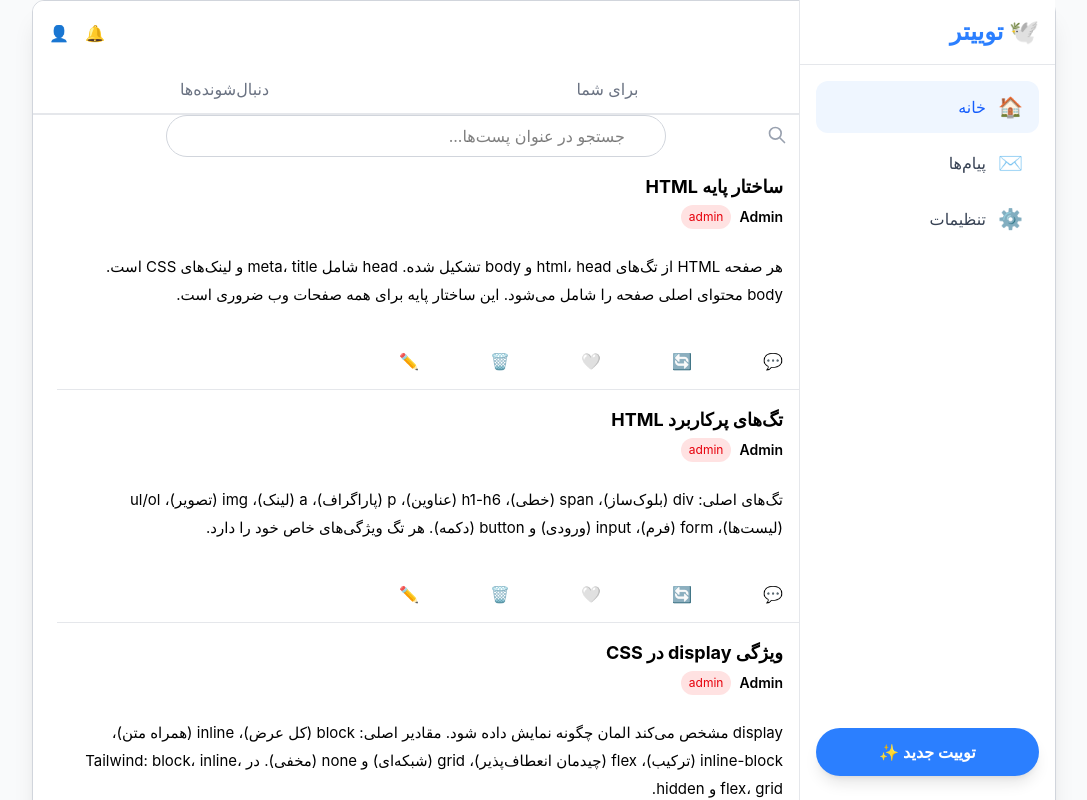
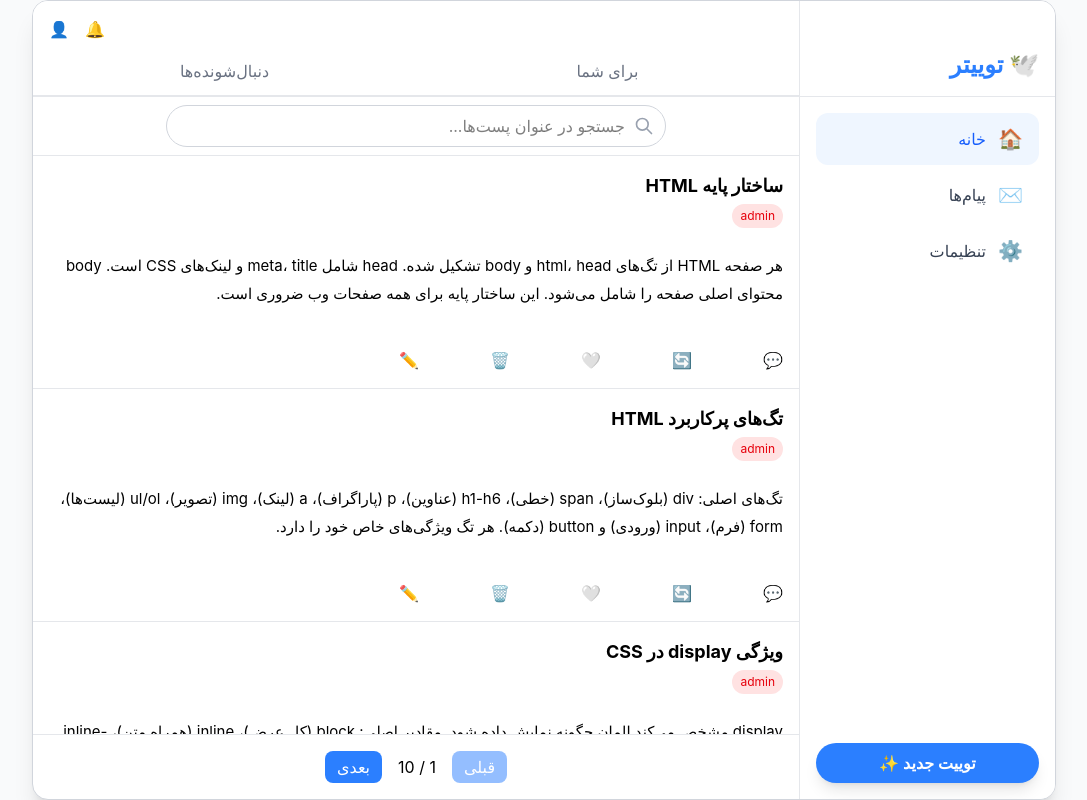
Before and after one commit to kimiaishere/Tweety, a React (Vite) app: page / in a window 1280 px wide. Shown: the top 800 px of the page, without its empty margins (96-1183 px from the left). Built offline with nearby package versions, Linux system fonts and the light colour scheme; data requests are answered from the project's data file; sample sign-in values are in the browser's storage.

Commit message:
last changes before edit styles

```diff
--- a/src/components/Header.jsx
+++ b/src/components/Header.jsx
@@ -38,7 +38,7 @@ function Header({
 
   return (
     <header className="bg-white border-b border-gray-200 sticky top-0 z-20">
-      <div className="px-4 py-3 flex justify-between items-center">
+      <div className="px-4 py-2 flex justify-between items-center">
         <div />
 
         <div className="flex items-center gap-2">
@@ -58,7 +58,7 @@ function Header({
             </button>
 
             {showMenu && (
-              <div className="absolute left-[-20px] mt-3 w-40 z-50 bg-white rounded-xl shadow-lg border p-4 flex flex-col gap-2">
+              <div className="absolute left-[-15px] mt-3 w-40 z-50 bg-white rounded-xl shadow-lg border border-gray-300 p-4 flex flex-col gap-2">
 
                 <h3
                   dir="ltr"
@@ -93,7 +93,7 @@ function Header({
           <button
             key={tab.value}
             onClick={() => onTabChange(tab.value)}
-            className={`flex-1 py-3 text-center font-medium relative ${
+            className={`flex-1 py-3 mt-[-10px] text-center font-medium relative ${
               activeTab === tab.value
                 ? "text-blue-600"
                 : "text-gray-500"
--- a/src/components/SearchBar.jsx
+++ b/src/components/SearchBar.jsx
@@ -1,4 +1,4 @@
-// components/SearchBar.jsx
+// components/SearchBar.jsx (نسخه بدون absolute)
 import React, { useState, useEffect, useRef } from 'react';
 import { useDebounce } from '../Hooks/useDebounce';
 
@@ -8,9 +8,7 @@ export default function SearchBar({ onSearchResult }) {
   const [show, setShow] = useState(false);
   const ref = useRef(null);
 
-
   const debouncedTerm = useDebounce(term, 300);
-
 
   useEffect(() => {
     const clickOutside = (e) => {
@@ -22,9 +20,7 @@ export default function SearchBar({ onSearchResult }) {
     return () => document.removeEventListener('mousedown', clickOutside);
   }, []);
 
-
   useEffect(() => {
-
     if (debouncedTerm.length < 3) {
       setSuggestions([]);
       setShow(false);
@@ -57,21 +53,32 @@ export default function SearchBar({ onSearchResult }) {
   };
 
   return (
-    <div className="relative" ref={ref}>
-      <div className="relative flex justify-center">
+    <div className="py-2 border-b border-b-gray-200" ref={ref}>
+      <div className="w-[500px] mx-auto">
+        {/* بخش جستجو */}
+        <div className="flex items-center relative">
           <input
             type="text"
             placeholder="جستجو در عنوان پست‌ها..."
             value={term}
             onChange={(e) => setTerm(e.target.value)}
             onFocus={() => debouncedTerm.length >= 3 && setShow(true)}
-          className="w-[500px] px-4 py-2 pr-10 rounded-full border border-gray-300 focus:outline-none focus:border-blue-500 focus:ring-2 focus:ring-blue-200 transition-all"
+            className="w-full px-4 py-2 pr-10 rounded-full border border-gray-300 focus:outline-none focus:border-blue-500 focus:ring-2 focus:ring-blue-200 transition-all"
           />
 
-        <svg className="absolute right-3 top-2.5 w-5 h-5 text-gray-400" fill="none" stroke="currentColor" viewBox="0 0 24 24">
+          {/* آیکون جستجو */}
+          <div className="absolute right-3 pointer-events-none">
+            <svg
+              className="w-5 h-5 text-gray-400"
+              fill="none"
+              stroke="currentColor"
+              viewBox="0 0 24 24"
+            >
               <path strokeLinecap="round" strokeLinejoin="round" strokeWidth={2} d="M21 21l-6-6m2-5a7 7 0 11-14 0 7 7 0 0114 0z" />
             </svg>
+          </div>
 
+          {/* دکمه clear */}
           {term && (
             <button
               onClick={() => {
@@ -80,7 +87,7 @@ export default function SearchBar({ onSearchResult }) {
                 setShow(false);
                 onSearchResult('');
               }}
-            className="absolute left-3 top-2.5 text-gray-400 hover:text-gray-600"
+              className="absolute left-3 text-gray-400 hover:text-gray-600"
             >
               <svg className="w-5 h-5" fill="none" stroke="currentColor" viewBox="0 0 24 24">
                 <path strokeLinecap="round" strokeLinejoin="round" strokeWidth={2} d="M6 18L18 6M6 6l12 12" />
@@ -89,8 +96,9 @@ export default function SearchBar({ onSearchResult }) {
           )}
         </div>
 
+        {/* لیست پیشنهادات - بدون absolute */}
         {show && (
-        <div className="absolute right-0 w-full bg-white rounded-xl shadow-lg border border-gray-200 overflow-hidden z-50">
+          <div className="mt-1 bg-white rounded-xl shadow-lg border border-gray-200 overflow-hidden">
             {suggestions.length === 0 ? (
               <div className="px-4 py-3 text-gray-500 text-sm">نتیجه‌ای یافت نشد</div>
             ) : (
@@ -111,8 +119,7 @@ export default function SearchBar({ onSearchResult }) {
             )}
           </div>
         )}
-
-
+      </div>
     </div>
   );
 }
--- a/src/components/Sidebar.jsx
+++ b/src/components/Sidebar.jsx
@@ -3,18 +3,21 @@ import { SIDEBAR_ITEMS } from '../constants';
 
 function Sidebar({ onNewTweet }) {
   return (
-    <aside className="absolute inset-y-0 w-64 bg-white border-l border-gray-200">
-      <div className="p-4 border-b border-gray-200">
-        <h1 className="text-2xl font-bold text-blue-500">🕊️ توییتر</h1>
+    <aside className="w-64 h-full bg-white border-l border-gray-200 flex flex-col shrink-0">
+      {/* هدر - ثابت در بالا */}
+      <div className="p-4 pb-[15px] border-b border-gray-200 shrink-0">
+        <h1 className="text-2xl pt-8 font-bold text-blue-500">🕊️ توییتر</h1>
       </div>
-      <nav className="p-4 space-y-1">
+
+      {/* ناوبری - فضای باقیمانده را پر می‌کند */}
+      <nav className="p-4 space-y-1 flex-1 overflow-y-auto">
         {SIDEBAR_ITEMS.map((item) => (
           <button
             key={item.label}
-            className={`w-full flex items-center gap-3 px-4 py-3 rounded-xl ${
+            className={`w-full flex items-center gap-3 px-4 py-3 rounded-xl transition-colors ${
               item.active
                 ? "bg-blue-50 text-blue-600 font-medium"
-                : "text-gray-700"
+                : "text-gray-700 hover:bg-gray-50"
             }`}
           >
             <span className="text-xl">{item.icon}</span>
@@ -22,10 +25,12 @@ function Sidebar({ onNewTweet }) {
           </button>
         ))}
       </nav>
-      <div className="absolute bottom-6 right-4 left-4">
+
+      {/* دکمه توییت - چسبیده به پایین */}
+      <div className="p-4 shrink-0">
         <button
           onClick={onNewTweet}
-          className="w-full bg-blue-500 text-white font-bold py-3 px-4 cursor-pointer rounded-full shadow-lg"
+          className="w-full bg-blue-500 text-white font-bold py-2 px-3 rounded-full shadow-lg hover:bg-blue-600 transition-colors"
         >
           توییت جدید ✨
         </button>
--- a/src/components/Tweet.jsx
+++ b/src/components/Tweet.jsx
@@ -41,10 +41,6 @@ function Tweet({
           </h3>
 
           <div className="flex gap-2 mt-1 items-center">
-
-            <span className="text-sm font-semibold">
-              {author?.name}
-            </span>
 
             <span
               className={`text-xs px-2 py-1 rounded-full ${
--- a/src/components/TweetList.jsx
+++ b/src/components/TweetList.jsx
@@ -7,7 +7,7 @@ function TweetList({
   onEdit,
 }) {
   return (
-    <div className="divide-y divide-gray-200 ml-6">
+    <div className="divide-y divide-gray-200">
 
       {tweets.map((tweet) => (
 
--- a/src/pages/Home.jsx
+++ b/src/pages/Home.jsx
@@ -112,38 +112,46 @@ export default function Home() {
   }
 
   return (
-    <div className="min-h-screen bg-gray-50" dir="rtl">
-      <div className="max-w-5xl mx-auto bg-white min-h-screen border border-gray-300 shadow-xl rounded-xl overflow-hidden">
+    <div className="h-screen bg-gray-50" dir="rtl">
+      <div className="max-w-5xl mx-auto h-full bg-white border border-gray-300 shadow-xl rounded-2xl overflow-hidden flex">
 
+        {/* سایدبار - با flex در کنار محتوا */}
         <Sidebar onNewTweet={() => setIsModalOpen(true)} />
 
-        <div className="mr-64">
+        {/* بخش اصلی - فضای باقیمانده را پر می‌کند */}
+        <div className="flex-1 flex flex-col min-w-0">
           <Header />
 
+          <div>
             <SearchBar onSearchResult={setSearch} />
+          </div>
 
+          <div className="flex-1 overflow-y-auto">
             <TweetList
               tweets={currentPosts}
               onDelete={deleteTweet}
               onEdit={setEditing}
             />
+          </div>
 
           {/* pagination */}
-          <div className="flex justify-center gap-4 py-6">
+          <div className="flex border-t mb-4 pt-4 border-gray-200 justify-center gap-4 shrink-0">
             <button
               disabled={page === 1}
               onClick={() => setPage(page - 1)}
+              className="px-3 py-1 bg-blue-500 text-white rounded-lg disabled:opacity-50"
             >
               قبلی
             </button>
 
-            <span>
+            <span className="flex items-center">
               {page} / {totalPages}
             </span>
 
             <button
               disabled={page === totalPages}
               onClick={() => setPage(page + 1)}
+              className="px-3 py-1 bg-blue-500 text-white rounded-lg disabled:opacity-50"
             >
               بعدی
             </button>
@@ -156,7 +164,6 @@ export default function Home() {
             onClose={() => setIsModalOpen(false)}
           />
         )}
-
       </div>
     </div>
   );
```
Lines whose indentation alone changed are shown as unchanged.
